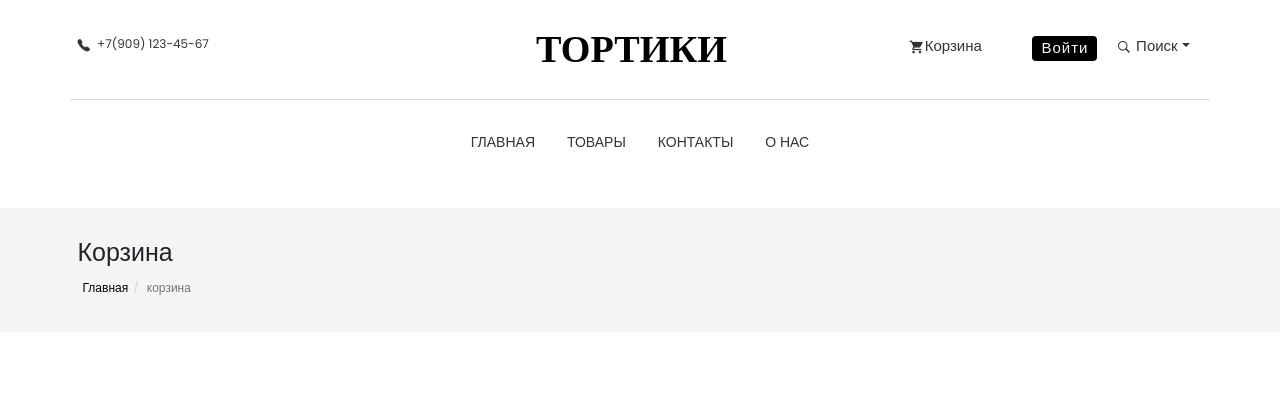
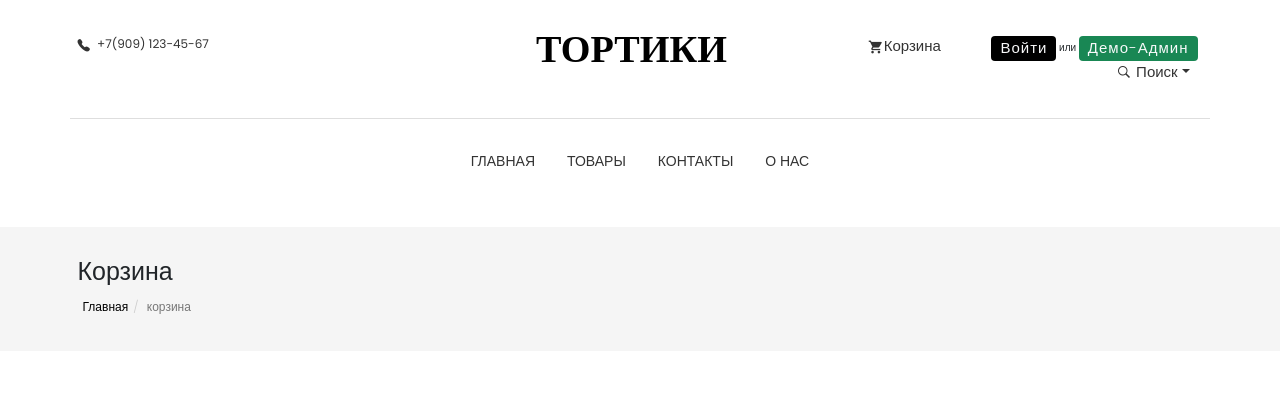
Before and after one commit to igorsimb/igorsimb.ru, a Django app: page /store/cart/ in a window 1280 px wide. Shown: the top 420 px of the page. Run offline with Django 3.2, Linux system fonts and the light colour scheme; parts of the project's set-up code (start-up, migrations or seed data) failed here and were passed over; some libraries are stand-ins or nearby versions; some web fonts are replaced.

Commit message:
fix(demo-admin): add demo-admin functionality
Resolves https://github.com/igorsimb/igorsimb.ru/issues/11
Use .env file to store demo-admin credentials
Also, non-superuser cannot see superuser now in the list of Customers.

```diff
--- a/accounts/admin.py
+++ b/accounts/admin.py
@@ -9,6 +9,11 @@ class CustomUserAdmin(UserAdmin):
     model = CustomUser
     list_display = ['email', 'username', 'is_superuser']
 
+    # Don't show superuser to non-superusers
+    def get_queryset(self, request):
+        qs = super(UserAdmin, self).get_queryset(request)
+        return qs if request.user.is_superuser else qs.filter(is_superuser=False)
+
 
 admin.site.register(CustomUser, CustomUserAdmin)
 admin.site.unregister(EmailAddress)
--- a/igorsimb/settings.py
+++ b/igorsimb/settings.py
@@ -142,9 +142,9 @@ AUTH_PASSWORD_VALIDATORS = [
 # Internationalization
 # https://docs.djangoproject.com/en/3.2/topics/i18n/
 
-LANGUAGE_CODE = 'en-us'
+LANGUAGE_CODE = 'ru-RU'
 
-TIME_ZONE = 'UTC'
+TIME_ZONE = 'Europe/Moscow'
 
 USE_I18N = True
 
--- a/store/templates/store/base.html
+++ b/store/templates/store/base.html
@@ -209,8 +209,16 @@
                     {% else %}
                         <li>
                             <a href="{% url 'login' %}" class="btn btn-main btn-small btn-round text-light ms-5"
-                               style="text-transform: capitalize;">Войти</a>
+                               style="text-transform: capitalize;">Войти</a> или
+                            <a href="{% url 'demo_login' %}" class="btn btn-main bg-success btn-small btn-round
+                            text-light"
+                               style="text-transform: capitalize;">Демо-админ</a>
+
                         </li>
+{#                        <li>#}
+{#                            <a href="{% url 'demo_login' %}" class="btn btn-main btn-small btn-round text-light ms-5"#}
+{#                               style="text-transform: capitalize;">Демо-админ</a>#}
+{#                        </li>#}
                     {% endif %}
 
                     <!-- Search -->
--- a/store/urls.py
+++ b/store/urls.py
@@ -1,6 +1,8 @@
 from django.conf import settings
 from django.conf.urls.static import static
 from django.urls import path
+
+from store_users.views import demo_user_login_view
 from .views import updateItem, processOrder, index, shop, cart, checkout, \
     contact, about, ProductDetailView, CategoryView, confirmation, SearchResultsListView, SuccessView, EmailSentView
 
@@ -20,4 +22,6 @@ urlpatterns = [
     path('update-item/', updateItem, name='update_item'),
     path('process-order/', processOrder, name='process_order'),
     path('search/', SearchResultsListView.as_view(), name='search_results'),
+
+    path('demo_login/', demo_user_login_view, name='demo_login'),
 ] + static(settings.MEDIA_URL, document_root=settings.MEDIA_ROOT)
--- a/store_users/admin.py
+++ b/store_users/admin.py
@@ -3,8 +3,11 @@ from django.contrib.auth.admin import UserAdmin as DjangoUserAdmin
 from django.utils.translation import gettext_lazy as _
 
 from django.contrib.auth import get_user_model
+
 User = get_user_model()
 
+
+# Currently is not being used
 
 # @admin.register(User)
 class UserAdmin(DjangoUserAdmin):
```
Also changed, not shown: store/admin.py (+11 -3 lines), store_users/views.py (+10 -1 lines).
